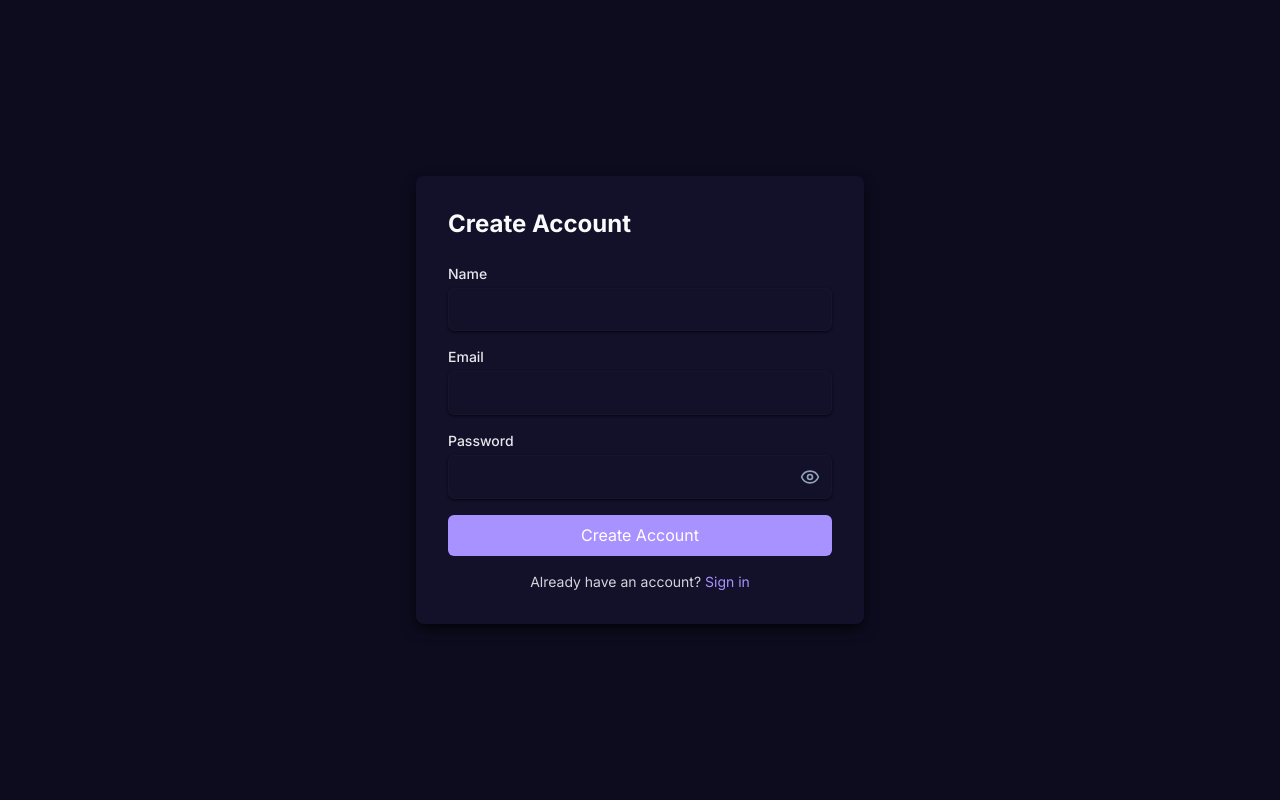
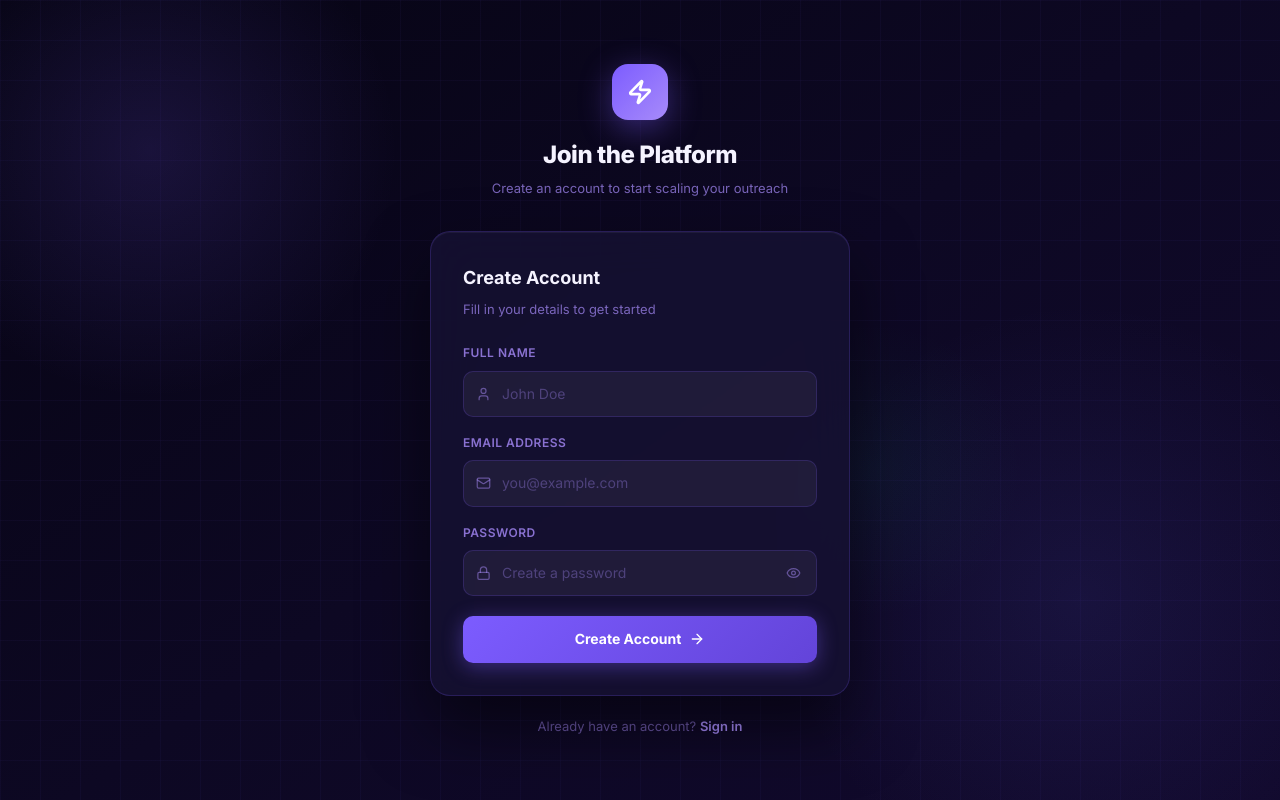
Before and after one commit to harshith051104/Outreaching-Automation, a Next.js app in the folder frontend/: page /register in a window 1280 px wide. Built offline with nearby package versions, Linux system fonts and the light colour scheme; no server answers.

Commit message:
Update Signup page to match Login page dark theme

```diff
--- a/frontend/src/app/register/page.tsx
+++ b/frontend/src/app/register/page.tsx
@@ -5,7 +5,7 @@ import { useState } from "react";
 import { useRouter } from "next/navigation";
 import { register } from "@/services/auth-api";
 import { extractErrorMessage } from "@/utils/error";
-import { Eye, EyeOff } from "lucide-react";
+import { Mail, Lock, User, Zap, ArrowRight, Eye, EyeOff } from "lucide-react";
 
 export default function RegisterPage() {
   const router = useRouter();
@@ -32,59 +32,182 @@ export default function RegisterPage() {
   };
 
   return (
-    <div className="flex min-h-screen items-center justify-center bg-gray-100">
-      <div className="w-full max-w-md rounded-lg bg-white p-8 shadow-md">
-        <h1 className="mb-6 text-2xl font-bold text-gray-900">Create Account</h1>
+    <div style={{
+      minHeight: '100vh',
+      background: 'linear-gradient(145deg, #060413 0%, #0d0823 50%, #120a2e 100%)',
+      display: 'flex',
+      alignItems: 'center',
+      justifyContent: 'center',
+      position: 'relative',
+      overflow: 'hidden',
+      fontFamily: 'Inter, -apple-system, BlinkMacSystemFont, sans-serif',
+      padding: '20px',
+    }}>
+      {/* Background orbs */}
+      <div style={{ position: 'absolute', top: '-100px', left: '-100px', width: '500px', height: '500px', borderRadius: '50%', background: 'radial-gradient(circle, rgba(124,92,255,0.15) 0%, transparent 70%)', pointerEvents: 'none' }} />
+      <div style={{ position: 'absolute', bottom: '-100px', right: '-100px', width: '600px', height: '600px', borderRadius: '50%', background: 'radial-gradient(circle, rgba(99,102,241,0.1) 0%, transparent 70%)', pointerEvents: 'none' }} />
+      <div style={{ position: 'absolute', top: '40%', right: '20%', width: '300px', height: '300px', borderRadius: '50%', background: 'radial-gradient(circle, rgba(16,185,129,0.06) 0%, transparent 70%)', pointerEvents: 'none' }} />
+
+      {/* Grid overlay */}
+      <div style={{
+        position: 'absolute', inset: 0,
+        backgroundImage: 'linear-gradient(rgba(124,92,255,0.04) 1px, transparent 1px), linear-gradient(90deg, rgba(124,92,255,0.04) 1px, transparent 1px)',
+        backgroundSize: '40px 40px',
+        pointerEvents: 'none',
+      }} />
+
+      {/* Card */}
+      <div style={{
+        width: '100%', maxWidth: '420px',
+        position: 'relative', zIndex: 1,
+      }}>
+        {/* Logo */}
+        <div style={{ textAlign: 'center', marginBottom: '32px' }}>
+          <div style={{
+            width: '56px', height: '56px', borderRadius: '16px',
+            background: 'linear-gradient(135deg, #7c5cff, #a78bfa)',
+            display: 'flex', alignItems: 'center', justifyContent: 'center',
+            margin: '0 auto 16px',
+            boxShadow: '0 8px 32px rgba(124,92,255,0.4)',
+          }}>
+            <Zap size={26} color="white" strokeWidth={2.5} />
+          </div>
+          <h1 style={{ fontSize: '24px', fontWeight: '800', color: '#f5f3ff', margin: '0 0 4px', letterSpacing: '-0.02em' }}>
+            Join the Platform
+          </h1>
+          <p style={{ fontSize: '13px', color: 'rgba(167,139,250,0.7)', margin: 0 }}>
+            Create an account to start scaling your outreach
+          </p>
+        </div>
+
+        {/* Register Card */}
+        <div style={{
+          background: 'rgba(22,17,50,0.85)',
+          border: '1px solid rgba(124,92,255,0.2)',
+          borderRadius: '20px',
+          padding: '32px',
+          backdropFilter: 'blur(20px)',
+          WebkitBackdropFilter: 'blur(20px)',
+          boxShadow: '0 32px 64px rgba(0,0,0,0.5), inset 0 1px 0 rgba(255,255,255,0.05)',
+        }}>
+          <h2 style={{ fontSize: '18px', fontWeight: '700', color: '#f5f3ff', margin: '0 0 6px' }}>Create Account</h2>
+          <p style={{ fontSize: '13px', color: 'rgba(167,139,250,0.7)', margin: '0 0 24px' }}>Fill in your details to get started</p>
 
           {error && (
-          <div className="mb-4 rounded-md bg-red-50 p-3 text-sm text-red-600">
+            <div style={{
+              padding: '12px 14px', borderRadius: '10px',
+              background: 'rgba(239,68,68,0.1)', border: '1px solid rgba(239,68,68,0.2)',
+              color: '#f87171', fontSize: '13px', marginBottom: '16px',
+            }}>
               {error}
             </div>
           )}
 
-        <form onSubmit={handleSubmit} className="space-y-4">
+          <form onSubmit={handleSubmit} style={{ display: 'flex', flexDirection: 'column', gap: '16px' }}>
             <div>
-            <label className="block text-sm font-medium text-gray-700">Name</label>
+              <label style={{ display: 'block', fontSize: '12px', fontWeight: '600', color: 'rgba(167,139,250,0.8)', marginBottom: '8px', letterSpacing: '0.04em' }}>
+                FULL NAME
+              </label>
+              <div style={{ position: 'relative' }}>
+                <User size={15} color="rgba(167,139,250,0.5)" style={{ position: 'absolute', left: '13px', top: '50%', transform: 'translateY(-50%)', pointerEvents: 'none' }} />
                 <input
                   type="text"
                   value={name}
                   onChange={(e) => setName(e.target.value)}
-              className="mt-1 block w-full rounded-md border border-gray-300 px-3 py-2 shadow-sm focus:border-blue-500 focus:outline-none"
+                  placeholder="John Doe"
                   required
                   suppressHydrationWarning
+                  style={{
+                    width: '100%', padding: '11px 14px 11px 38px',
+                    background: 'rgba(255,255,255,0.05)',
+                    border: '1px solid rgba(124,92,255,0.2)',
+                    borderRadius: '10px', color: '#f5f3ff',
+                    fontSize: '14px', fontFamily: 'inherit',
+                    outline: 'none', boxSizing: 'border-box',
+                    transition: 'border-color 0.2s, box-shadow 0.2s',
+                  }}
+                  onFocus={e => { e.currentTarget.style.borderColor = 'rgba(124,92,255,0.6)'; e.currentTarget.style.boxShadow = '0 0 0 3px rgba(124,92,255,0.12)'; }}
+                  onBlur={e => { e.currentTarget.style.borderColor = 'rgba(124,92,255,0.2)'; e.currentTarget.style.boxShadow = 'none'; }}
                 />
+              </div>
             </div>
 
             <div>
-            <label className="block text-sm font-medium text-gray-700">Email</label>
+              <label style={{ display: 'block', fontSize: '12px', fontWeight: '600', color: 'rgba(167,139,250,0.8)', marginBottom: '8px', letterSpacing: '0.04em' }}>
+                EMAIL ADDRESS
+              </label>
+              <div style={{ position: 'relative' }}>
+                <Mail size={15} color="rgba(167,139,250,0.5)" style={{ position: 'absolute', left: '13px', top: '50%', transform: 'translateY(-50%)', pointerEvents: 'none' }} />
                 <input
                   type="email"
                   value={email}
                   onChange={(e) => setEmail(e.target.value)}
-              className="mt-1 block w-full rounded-md border border-gray-300 px-3 py-2 shadow-sm focus:border-blue-500 focus:outline-none"
+                  placeholder="you@example.com"
                   required
                   suppressHydrationWarning
+                  style={{
+                    width: '100%', padding: '11px 14px 11px 38px',
+                    background: 'rgba(255,255,255,0.05)',
+                    border: '1px solid rgba(124,92,255,0.2)',
+                    borderRadius: '10px', color: '#f5f3ff',
+                    fontSize: '14px', fontFamily: 'inherit',
+                    outline: 'none', boxSizing: 'border-box',
+                    transition: 'border-color 0.2s, box-shadow 0.2s',
+                  }}
+                  onFocus={e => { e.currentTarget.style.borderColor = 'rgba(124,92,255,0.6)'; e.currentTarget.style.boxShadow = '0 0 0 3px rgba(124,92,255,0.12)'; }}
+                  onBlur={e => { e.currentTarget.style.borderColor = 'rgba(124,92,255,0.2)'; e.currentTarget.style.boxShadow = 'none'; }}
                 />
+              </div>
             </div>
 
             <div>
-            <label className="block text-sm font-medium text-gray-700">Password</label>
-            <div className="relative mt-1">
+              <label style={{ display: 'block', fontSize: '12px', fontWeight: '600', color: 'rgba(167,139,250,0.8)', marginBottom: '8px', letterSpacing: '0.04em' }}>
+                PASSWORD
+              </label>
+              <div style={{ position: 'relative' }}>
+                <Lock size={15} color="rgba(167,139,250,0.5)" style={{ position: 'absolute', left: '13px', top: '50%', transform: 'translateY(-50%)', pointerEvents: 'none' }} />
                 <input
                   type={showPassword ? "text" : "password"}
                   value={password}
                   onChange={(e) => setPassword(e.target.value)}
-                className="block w-full rounded-md border border-gray-300 pl-3 pr-10 py-2 shadow-sm focus:border-blue-500 focus:outline-none"
+                  placeholder="Create a password"
+                  required
                   minLength={8}
-                required
                   suppressHydrationWarning
+                  style={{
+                    width: '100%', padding: '11px 40px 11px 38px',
+                    background: 'rgba(255,255,255,0.05)',
+                    border: '1px solid rgba(124,92,255,0.2)',
+                    borderRadius: '10px', color: '#f5f3ff',
+                    fontSize: '14px', fontFamily: 'inherit',
+                    outline: 'none', boxSizing: 'border-box',
+                    transition: 'border-color 0.2s, box-shadow 0.2s',
+                  }}
+                  onFocus={e => { e.currentTarget.style.borderColor = 'rgba(124,92,255,0.6)'; e.currentTarget.style.boxShadow = '0 0 0 3px rgba(124,92,255,0.12)'; }}
+                  onBlur={e => { e.currentTarget.style.borderColor = 'rgba(124,92,255,0.2)'; e.currentTarget.style.boxShadow = 'none'; }}
                 />
                 <button
                   type="button"
                   onClick={() => setShowPassword(!showPassword)}
-                className="absolute inset-y-0 right-0 flex items-center pr-3 text-gray-400 hover:text-gray-600 focus:outline-none"
+                  style={{
+                    position: 'absolute',
+                    right: '12px',
+                    top: '50%',
+                    transform: 'translateY(-50%)',
+                    background: 'none',
+                    border: 'none',
+                    cursor: 'pointer',
+                    display: 'flex',
+                    alignItems: 'center',
+                    justifyContent: 'center',
+                    padding: '4px',
+                    color: 'rgba(167,139,250,0.5)',
+                    transition: 'color 0.2s',
+                  }}
+                  onMouseEnter={e => e.currentTarget.style.color = '#a78bfa'}
+                  onMouseLeave={e => e.currentTarget.style.color = 'rgba(167,139,250,0.5)'}
                 >
-                {showPassword ? <EyeOff className="h-5 w-5" /> : <Eye className="h-5 w-5" />}
+                  {showPassword ? <EyeOff size={15} /> : <Eye size={15} />}
                 </button>
               </div>
             </div>
@@ -92,19 +215,44 @@ export default function RegisterPage() {
             <button
               type="submit"
               disabled={loading}
-            className="w-full rounded-md bg-blue-600 px-4 py-2 text-white hover:bg-blue-700 disabled:opacity-50"
               suppressHydrationWarning
+              style={{
+                width: '100%', padding: '12px',
+                borderRadius: '10px', border: 'none',
+                background: loading ? 'rgba(124,92,255,0.5)' : 'linear-gradient(135deg, #7c5cff, #6344d9)',
+                color: 'white', fontSize: '14px', fontWeight: '700',
+                cursor: loading ? 'not-allowed' : 'pointer',
+                display: 'flex', alignItems: 'center', justifyContent: 'center', gap: '8px',
+                boxShadow: loading ? 'none' : '0 4px 20px rgba(124,92,255,0.4)',
+                transition: 'all 0.2s ease',
+                marginTop: '4px',
+              }}
             >
-            {loading ? "Creating account..." : "Create Account"}
+              {loading ? (
+               <>
+                 <div style={{ width: '16px', height: '16px', border: '2px solid rgba(255,255,255,0.3)', borderTopColor: 'white', borderRadius: '50%', animation: 'spin 0.8s linear infinite' }} />
+                 Creating account...
+               </>
+              ) : (
+                <>
+                  Create Account <ArrowRight size={16} />
+                </>
+              )}
             </button>
           </form>
+        </div>
 
-        <p className="mt-4 text-center text-sm text-gray-600">
-          Already have an account?{" "}
-          <Link href="/login" className="text-blue-600 hover:underline">
+        <p style={{ textAlign: 'center', marginTop: '20px', fontSize: '13px', color: 'rgba(167,139,250,0.6)' }}>
+          Already have an account?{' '}
+          <Link href="/login" style={{ color: '#a78bfa', textDecoration: 'none', fontWeight: '600' }}>
             Sign in
           </Link>
         </p>
+
+        <style>{`
+          @keyframes spin { to { transform: rotate(360deg); } }
+          input::placeholder { color: rgba(167,139,250,0.35); }
+        `}</style>
       </div>
     </div>
   );
```
Lines whose indentation alone changed are shown as unchanged.
